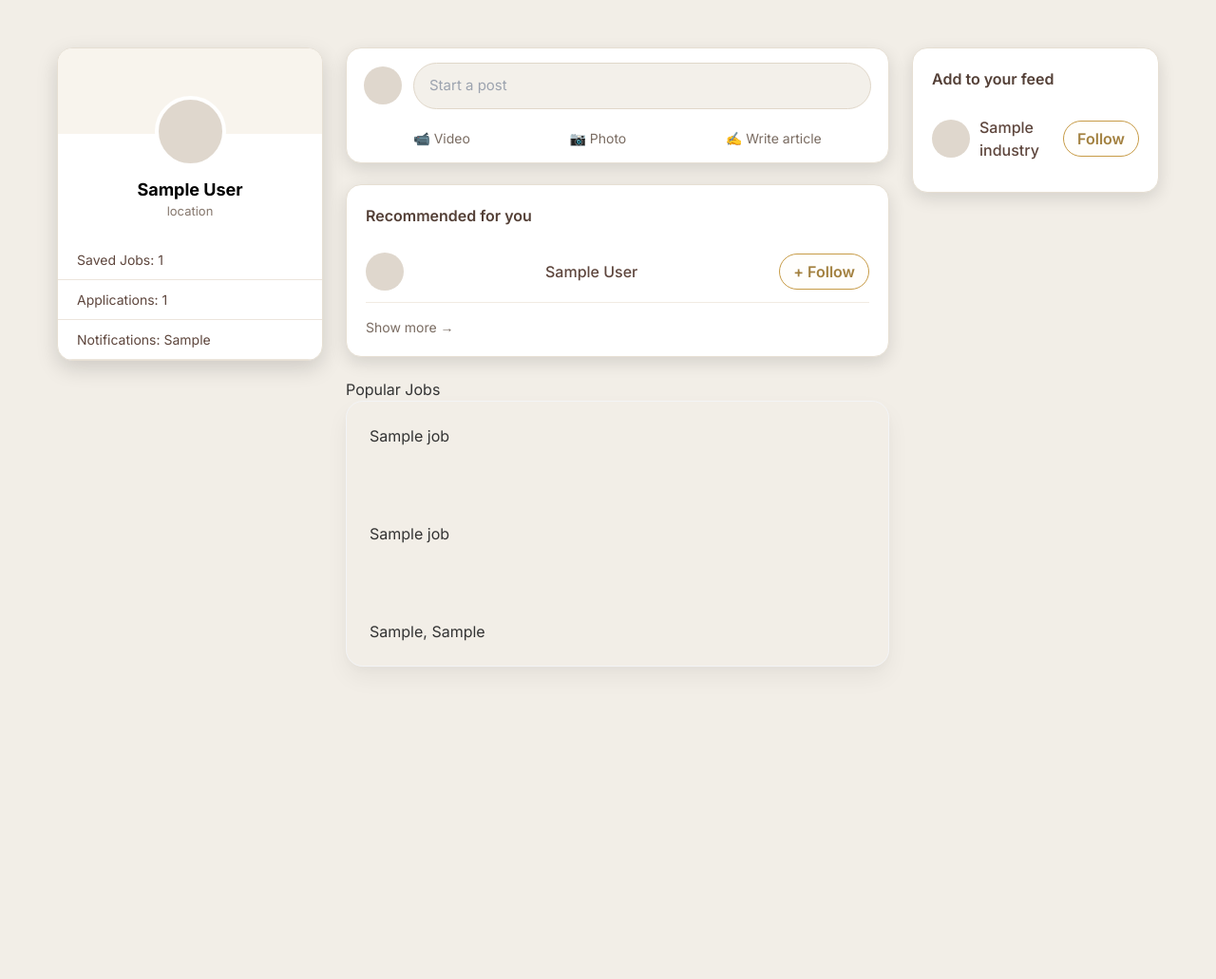
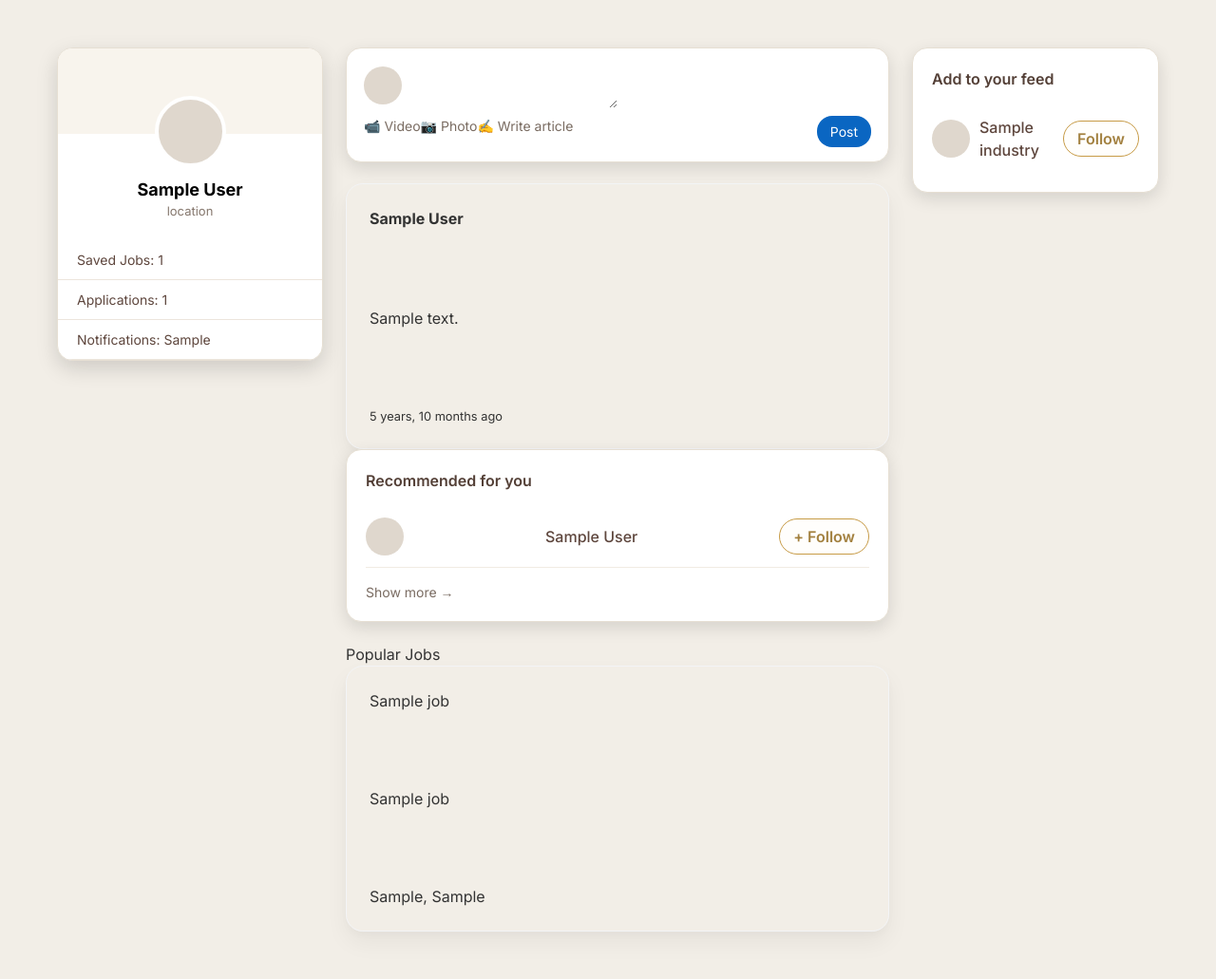
Before and after one commit to archie012526/ads_django1, a Django app: template mysite/main/templates/main/home.html in a window 1280 px wide. Shown: the part 83-1114 px from the top of the page at 95% size. Before the commit the page ends 788 px from the top, so only its background shows below. Run offline with Django 5.2, Linux system fonts and the light colour scheme; the template is opened without the code that fills it: most values are stand-ins (such as "Sample title", 1, 10 or a date in 2020); form fields are guessed from the names that the template uses; some libraries are stand-ins or nearby versions.

Commit message:
aawfgawgf

```diff
--- a/mysite/main/static/style/home.css
+++ b/mysite/main/static/style/home.css
@@ -354,3 +354,15 @@ body {
         display: none;
     }
 }
+.post-btn {
+    margin-left: auto;
+    padding: 6px 14px;
+    background: #0a66c2;
+    color: white;
+    border: none;
+    border-radius: 16px;
+    cursor: pointer;
+}
+.post-btn:hover {
+    background: #004182;
+}
--- a/mysite/main/templates/main/home.html
+++ b/mysite/main/templates/main/home.html
@@ -37,16 +37,32 @@
 
 <!-- Create Post -->
 <div class="create-post-card">
+    <form method="POST">
+        {% csrf_token %}
+
         <div class="top-row">
             <div class="profile-pic-small"></div>
-                <input type="text" placeholder="Start a post" class="post-input">
+            {{ form.content }}
         </div>
+
         <div class="post-options">
             <span>📹 Video</span>
             <span>📷 Photo</span>
             <span>✍️ Write article</span>
+
+            <button type="submit" class="post-btn">Post</button>
         </div>
+    </form>
 </div>
+{% for post in posts %}
+<div class="job-card">
+    <strong>{{ post.user.profile.full_name }}</strong>
+    <p>{{ post.content }}</p>
+    <small>{{ post.created_at|timesince }} ago</small>
+</div>
+{% empty %}
+<p>No posts yet.</p>
+{% endfor %}
 
         <!-- Recommended Users -->
         <div class="recommended-card">
```
Also changed, not shown: mysite/main/forms.py (+13 -1 lines), mysite/main/models.py (+9 -0 lines), mysite/main/views.py (+18 -12 lines), mysite/db.sqlite3, mysite/main/migrations/0013_post.py (added). Lines whose indentation alone changed are shown as unchanged.
